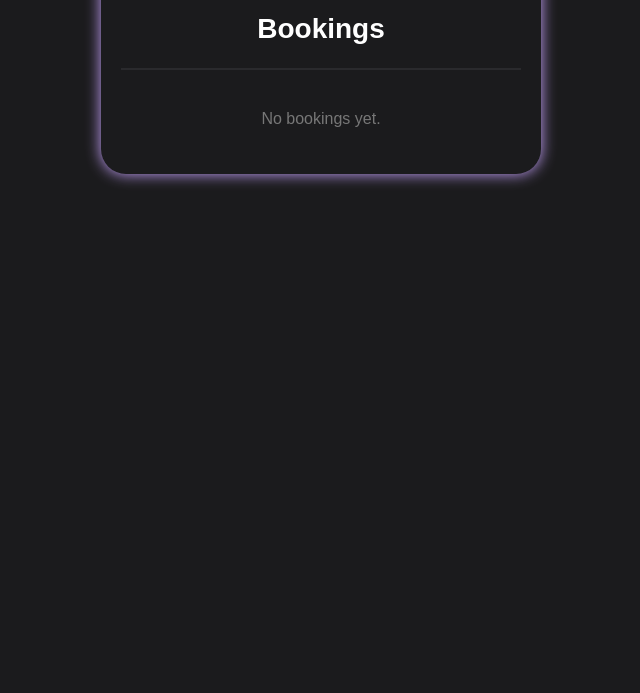
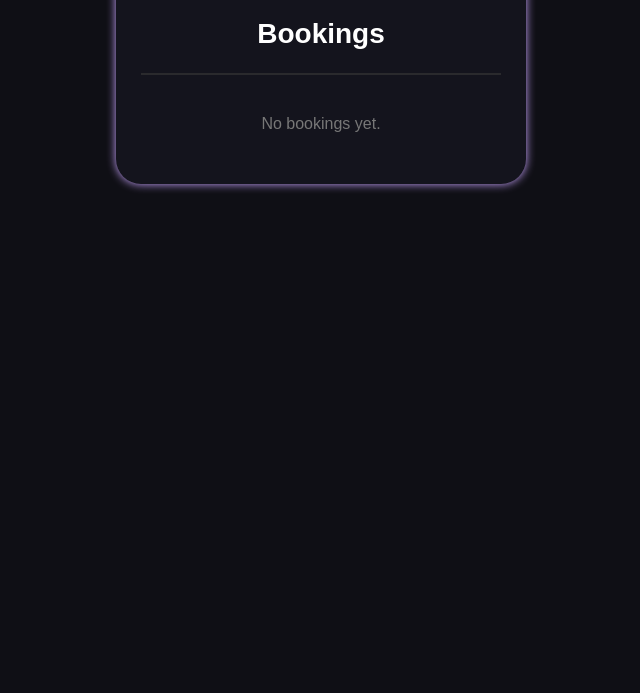
Before and after one commit to muthuvel531/uy, a plain HTML site: page bookingpage.html in a window 1280 px wide. Shown: the part 107-800 px from the top of the page, without its empty margins (319-959 px from the left). Drawn offline with Linux system fonts and the light colour scheme.

Commit message:
Update bookingpage.html

```diff
--- a/bookingpage.html
+++ b/bookingpage.html
@@ -12,18 +12,32 @@
             margin: 0;
             font-family: 'Poppins', sans-serif;
             color: white;
+                     margin: 0;
+        font-family: 'Poppins', sans-serif;
+        background: #0f0f15;
+        color: white;
+        display: flex;
+        justify-content: center;
+        padding: 20px;
         }
 
         /* Responsive Container */
         .containe {
-            width: 400px;
+            /* width: 400px;
             max-width: 420px;
             margin: 20px auto;
             padding: 20px;
             color: #fff;
             border-radius: 25px;
             box-shadow: 0 0 15px #c9a5ff;
-            background: #1b1b1d;
+            background: #1b1b1d; */
+                   width: 100%;
+        max-width: 360px;
+        padding: 25px;
+        color: #fff;
+        border-radius: 25px;
+        box-shadow: 0 0 10px #c9a5ff;
+        background: #14141d;
         }
 
         .header {
```
